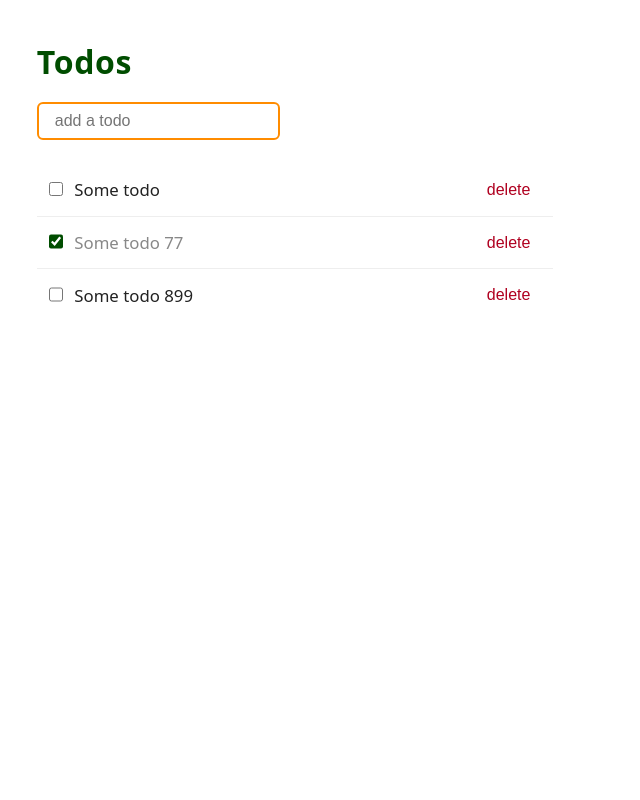
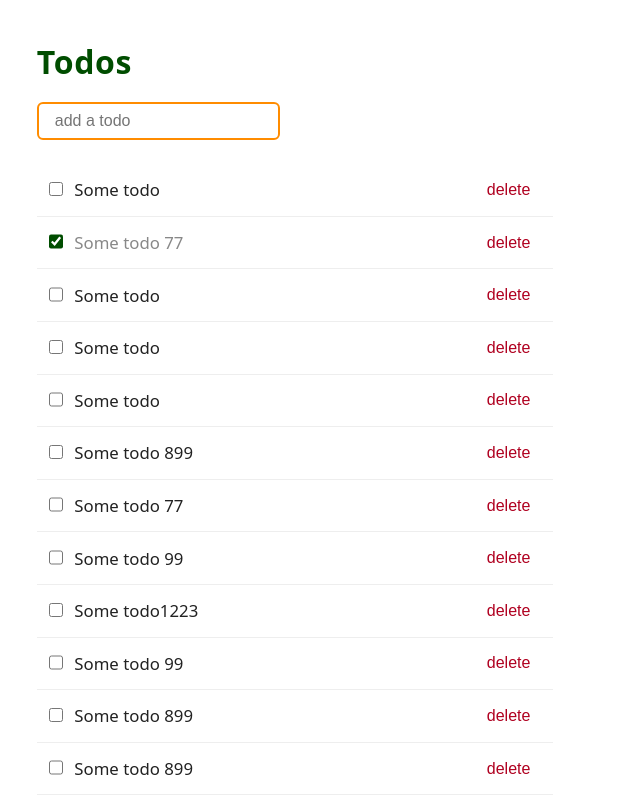
Before and after one commit to Waldemar-00/todo, a SvelteKit app: page / in a window 1280 px wide. Shown: the top 800 px of the page, without its empty margins (0-640 px from the left). Built offline with nearby package versions, Linux system fonts and the light colour scheme.

Commit message:
Enhance Svelte component with transitions, and improve data loading in page server

```diff
--- a/src/lib/server/db/db.json
+++ b/src/lib/server/db/db.json
@@ -1 +1 @@
-[{"id":1752772210375,"text":"Some todo","done":false},{"id":1752772222726,"text":"Some todo 77","done":true},{"id":1752773666720,"text":"Some todo 899","done":false}]
+[{"id":1752772210375,"text":"Some todo","done":false},{"id":1752772222726,"text":"Some todo 77","done":true},{"id":1752857889802,"text":"Some todo","done":false},{"id":1752857892219,"text":"Some todo","done":false},{"id":1752857894636,"text":"Some todo","done":false},{"id":1752857897390,"text":"Some todo 899","done":false},{"id":1752857900543,"text":"Some todo 77","done":false},{"id":1752857903515,"text":"Some todo 99","done":false},{"id":1752857907421,"text":"Some todo1223","done":false},{"id":1752857910772,"text":"Some todo 99","done":false},{"id":1752857914022,"text":"Some todo 899","done":false},{"id":1752857917574,"text":"Some todo 899","done":false},{"id":1752857920873,"text":"Some todo 77","done":false},{"id":1752857926047,"text":"Some todo1223","done":false},{"id":1752857934446,"text":"Some todo 77","done":false}]
--- a/src/routes/+page.server.js
+++ b/src/routes/+page.server.js
@@ -1,5 +1,6 @@
 import { todosDB } from '$lib/server/api/api';
 import { fail } from '@sveltejs/kit';
+
 export const load = async () => {
 	return {
 		db: todosDB.db
--- a/src/routes/+page.svelte
+++ b/src/routes/+page.svelte
@@ -1,5 +1,6 @@
 <script>
     import {enhance} from '$app/forms'
+    import { fly, slide } from 'svelte/transition';
     let {data, form} = $props()
 </script>
 {#if form?.error}
@@ -16,8 +17,10 @@
     </form>
 
     <ul>
-      {#each data.db as todo (todo.id)}
-          <li>
+      {#each data.db as todo, i (todo.id)}
+          <li
+            in:fly={{ y: 40, duration: 180, delay: i * 40 }}
+            out:slide={{ duration: 160 }}>
               <form method="POST" action="?/toggle" use:enhance>
                   <input type=hidden name=id value={todo.id}/>
                   <label>
```
